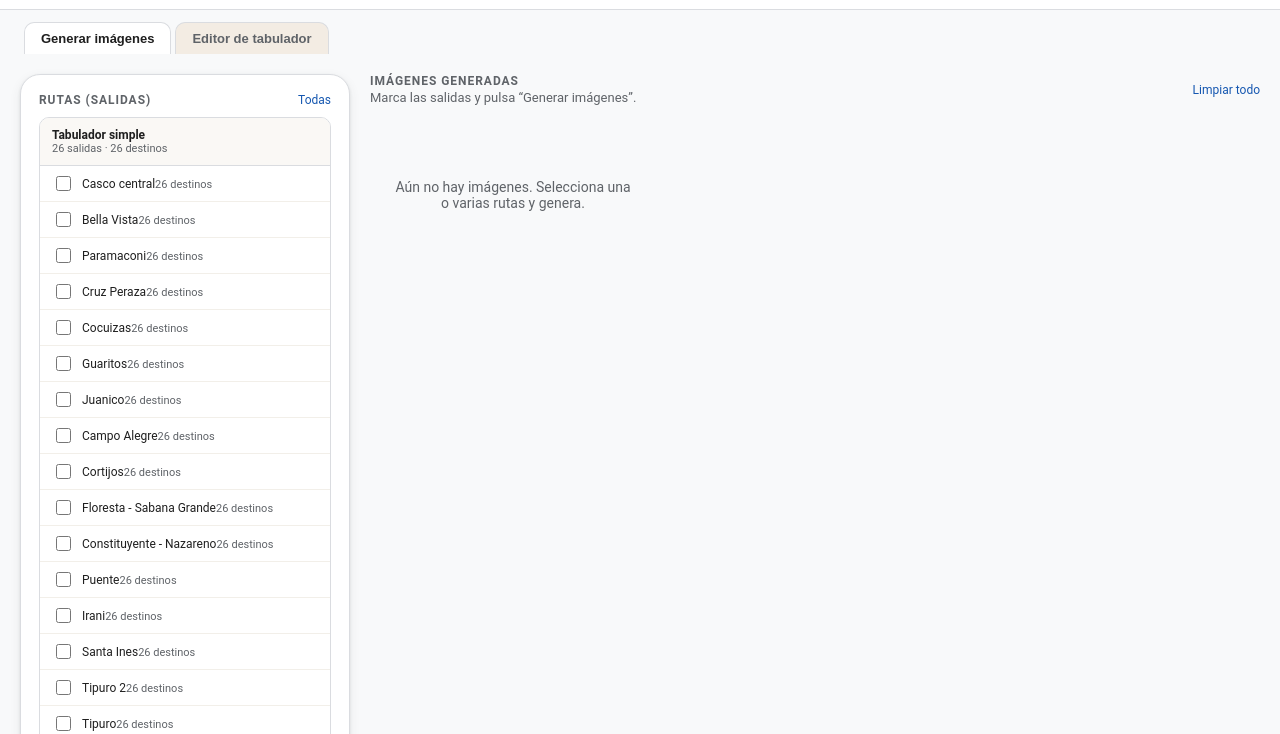
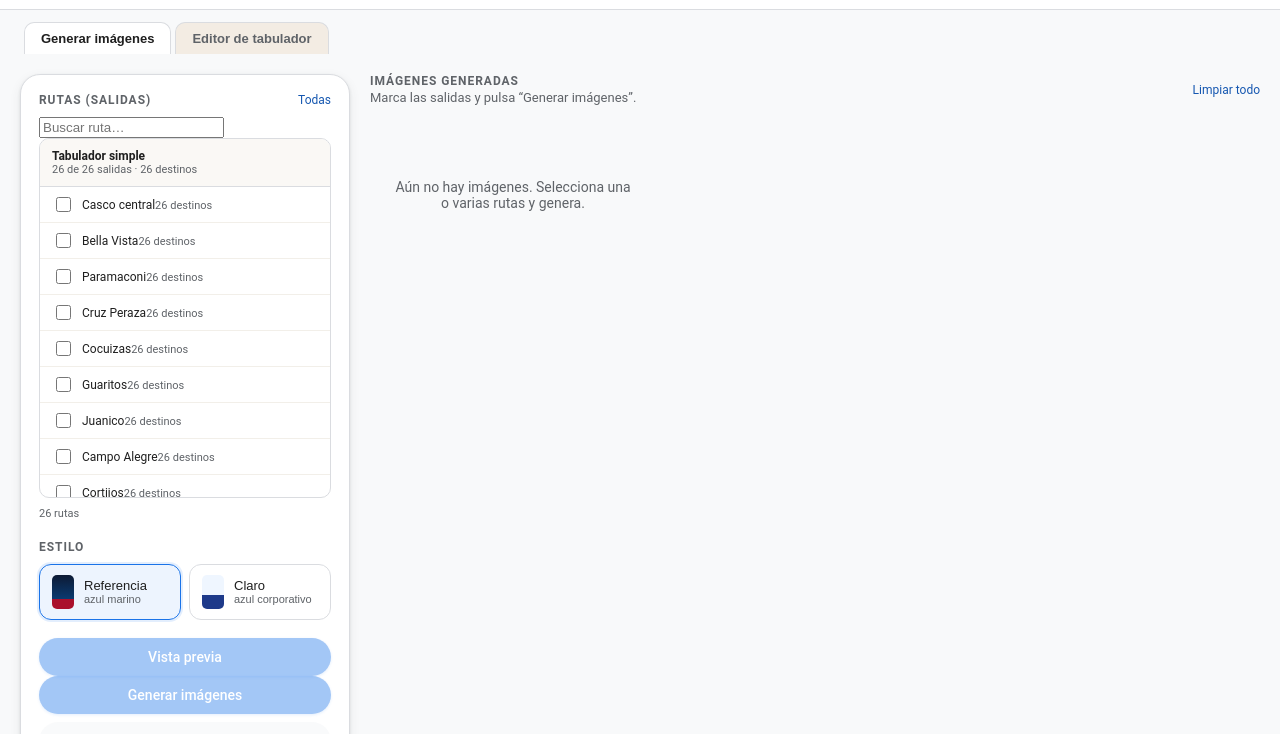
Before and after one commit to expresswuala-rgb/tab-wualaexpress, a website: page android-app/www/index.html in a window 1280 px wide. Shown: the part 55-789 px from the top of the page. Drawn offline with Linux system fonts and the light colour scheme.

Commit message:
HTML/APK: búsqueda de rutas + lista con scroll

```diff
--- a/android-app/www/index.html
+++ b/android-app/www/index.html
@@ -46,7 +46,7 @@
   aside.panel { position: sticky; top: 16px; align-self: start; max-height: calc(100vh - 32px); display: flex; flex-direction: column; }
   h2 { font-size: 12px; letter-spacing: .08em; text-transform: uppercase; color: var(--muted); margin: 0 0 10px; }
   .block + .block { margin-top: 18px; }
-  .routes { overflow: auto; flex: 1; min-height: 120px; border: 1px solid var(--border); border-radius: 10px; }
+  .routes { overflow: auto; flex: 1; min-height: 120px; max-height: 360px; border: 1px solid var(--border); border-radius: 10px; }
   .group-head { padding: 10px 12px; background: #faf8f5; border-bottom: 1px solid var(--border); font-size: 12px; font-weight: 600; }
   .group-head span { display: block; font-weight: 400; color: var(--muted); font-size: 11px; }
   .route-item { display: flex; align-items: center; gap: 8px; padding: 7px 12px; border-bottom: 1px solid #f2efe9; font-size: 12px; }
@@ -209,6 +209,7 @@
         <h2>Rutas (salidas)</h2>
         <button class="link" id="toggleAll" type="button">Todas</button>
       </div>
+      <input type="search" id="routeSearch" class="search" placeholder="Buscar ruta…" autocomplete="off" />
       <div class="routes" id="routeList"></div>
       <p class="hint" id="routeCount"></p>
     </div>
@@ -860,6 +861,7 @@ const state = {
   selected: new Set(),
   style: "oscuro",
   generated: [],
+  search: "",
 };
 const el = (id) => document.getElementById(id);
 const routeList = el("routeList");
@@ -903,17 +905,22 @@ function renderRoutes() {
     el("routeCount").textContent = "";
     return;
   }
+  const q = state.search.trim().toLowerCase();
+  let visibleCount = 0;
   for (const tariff of state.tariffs) {
+    const groupRoutes = routesOf(tariff).filter((r) => !q || r.name.toLowerCase().includes(q) || tariff.name.toLowerCase().includes(q));
+    if (groupRoutes.length === 0 && q) continue;
     const group = document.createElement("div");
     group.className = "route-group";
     const head = document.createElement("div");
     head.className = "group-head";
     head.textContent = tariff.name;
     const sub = document.createElement("span");
-    sub.textContent = `${tariff.origins.length} salidas · ${tariff.zones.length} destinos`;
+    sub.textContent = `${groupRoutes.length} de ${tariff.origins.length} salidas · ${tariff.zones.length} destinos`;
     head.appendChild(sub);
     group.appendChild(head);
-    routesOf(tariff).forEach((route) => {
+    groupRoutes.forEach((route) => {
+      visibleCount++;
       const row = document.createElement("div");
       row.className = "route-item";
       const input = document.createElement("input");
@@ -938,7 +945,9 @@ function renderRoutes() {
     });
     routeList.appendChild(group);
   }
-  el("routeCount").textContent = `${routes.length} ruta${routes.length === 1 ? "" : "s"} en total`;
+  el("routeCount").textContent = q
+    ? `${visibleCount} de ${routes.length} rutas`
+    : `${routes.length} ruta${routes.length === 1 ? "" : "s"}`;
 }
 
 function syncButtons() {
@@ -956,6 +965,13 @@ el("toggleAll").addEventListener("click", () => {
   renderRoutes();
   syncButtons();
 });
+const routeSearchEl = el("routeSearch");
+if (routeSearchEl) {
+  routeSearchEl.addEventListener("input", (e) => {
+    state.search = e.target.value;
+    renderRoutes();
+  });
+}
 
 el("stylePicker").addEventListener("click", (event) => {
   const button = event.target.closest(".style-card");
```
Also changed, not shown: tabuladores/html/app.html (+20 -4 lines).
